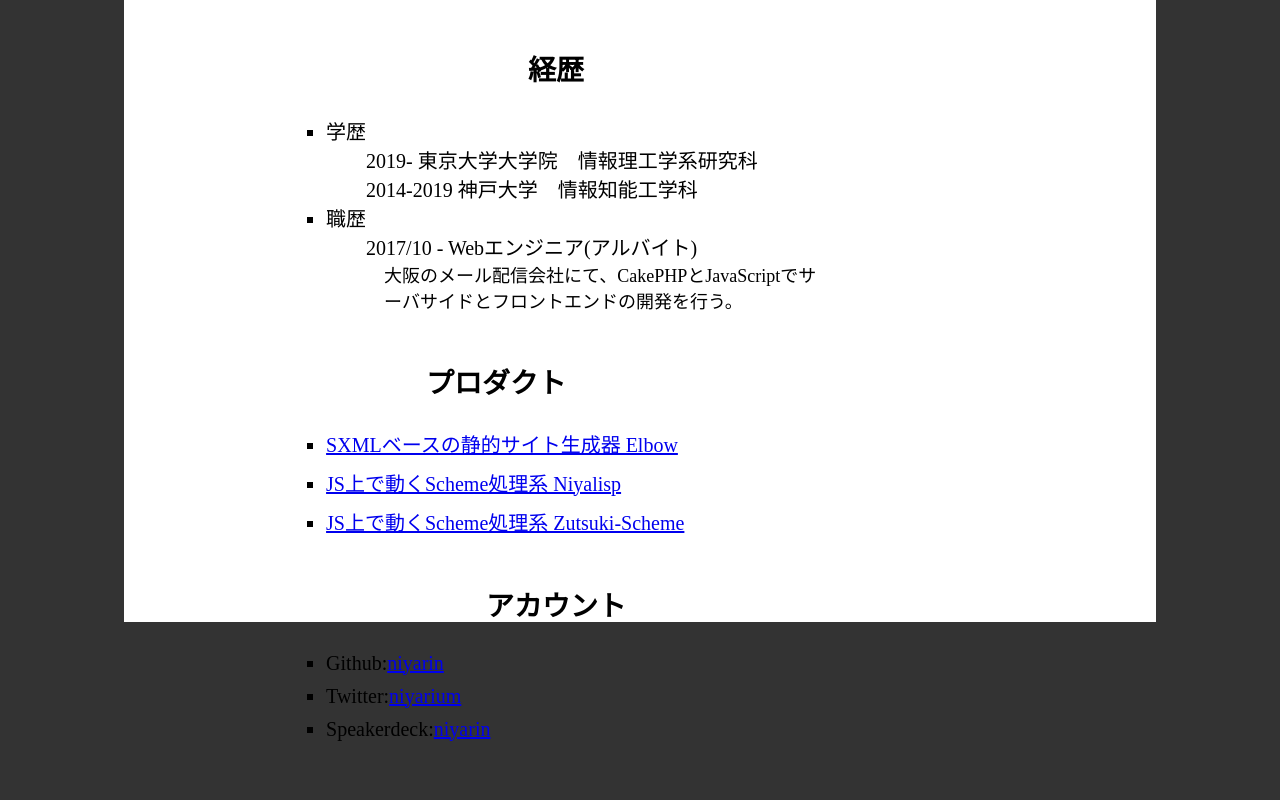
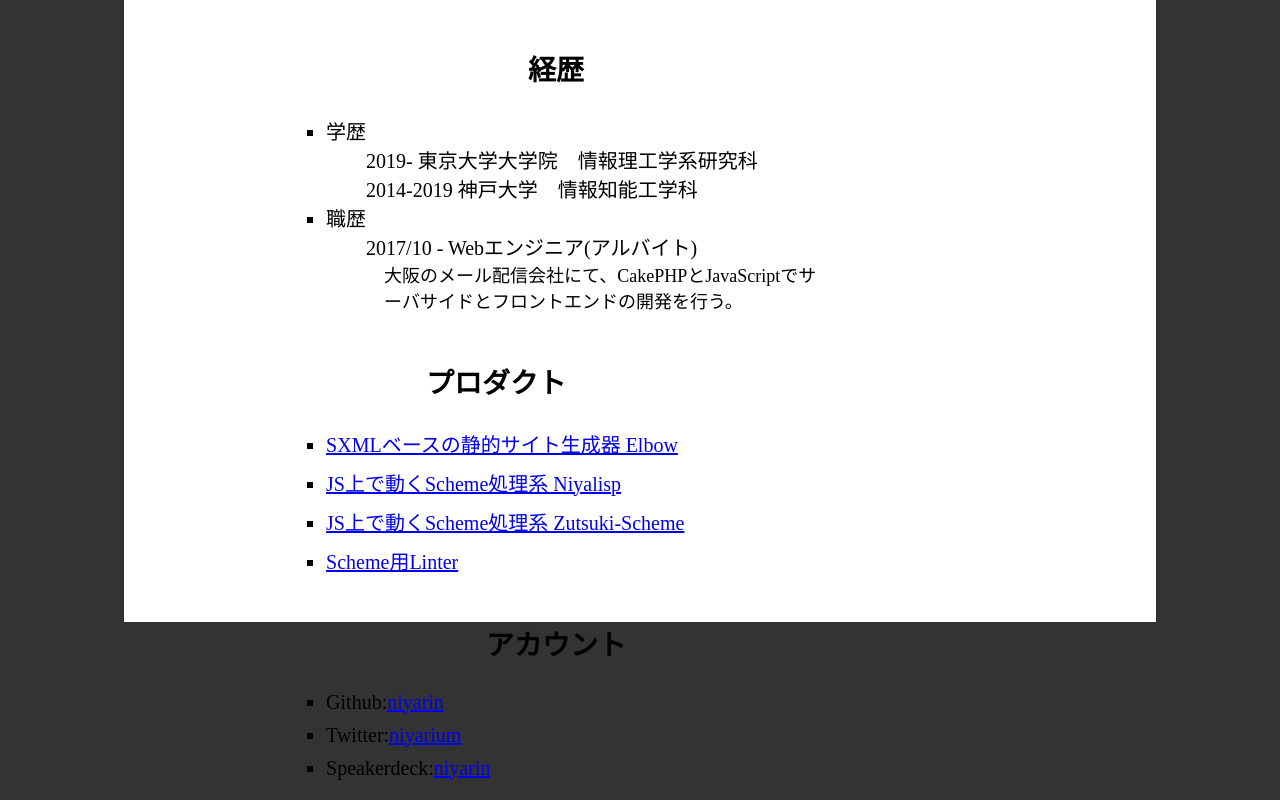
Before and after one commit to niyarin/niyarin.github.io, a plain HTML site: page contents/about_me.html in a window 1280 px wide. Shown: the part 466-1266 px from the top of the page. Before the commit the page ends 1227 px from the top, so only its background shows below. Drawn offline with Linux system fonts and the light colour scheme.

Commit message:
Update about_me

```diff
--- a/contents/about_me.html
+++ b/contents/about_me.html
@@ -126,6 +126,7 @@
                         <li><a href="https://github.com/niyarin/elbow">SXMLベースの静的サイト生成器 Elbow </a></li>
                         <li><a href="https://github.com/niyarin/niyalisp">JS上で動くScheme処理系 Niyalisp</a></li>
                         <li><a href="https://github.com/niyarin/zutsuki-scheme">JS上で動くScheme処理系 Zutsuki-Scheme</a></li>
+                        <li><a href="https://github.com/niyarin/red-paren">Scheme用Linter</a></li>
                     </ul>
                </div>
            </div>
```
